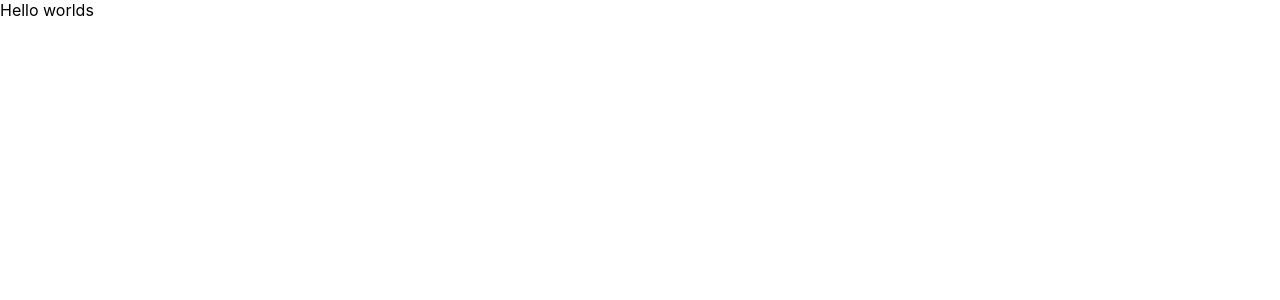
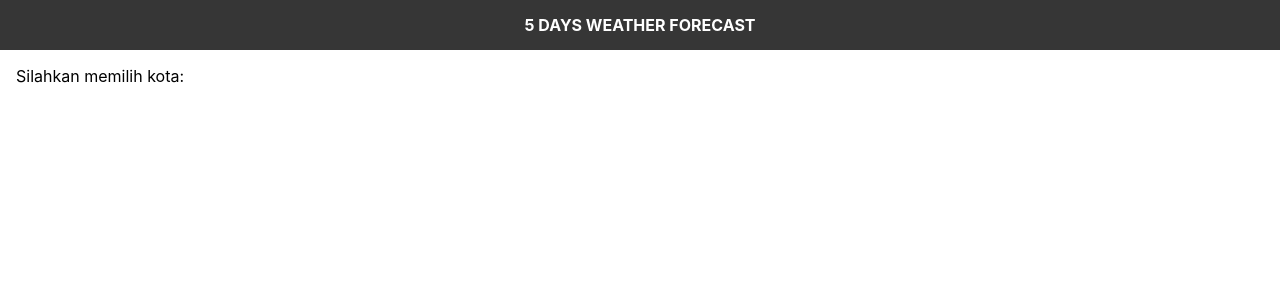
Before and after one commit to faisalridwan55/SIRCLO-frontend, a React (Create React App) app in the folder Iklim/iklim-app/: page /home in a window 1280 px wide. Shown: the top 300 px of the page. Built offline with nearby package versions, Linux system fonts and the light colour scheme.

Commit message:
Init Home page

```diff
--- /dev/null
+++ b/Iklim/iklim-app/src/containers/App/index.tsx
@@ -0,0 +1,32 @@
+import React from "react";
+import styled from "styled-components";
+import { createBrowserHistory } from "history";
+import { Switch, Router, Route, Redirect } from "react-router-dom";
+
+import { Row } from "src/components";
+import Home from "src/containers/Home";
+import { Colors } from "src/styles/themes";
+import { TextBold } from "src/components/Text";
+
+const customHistory = createBrowserHistory();
+
+export default function App() {
+  return (
+    <Router history={customHistory}>
+      <Navbar>
+        <TextBold color={Colors.white}>5 DAYS WEATHER FORECAST</TextBold>
+      </Navbar>
+      <Switch>
+        <Route exact path="/" render={() => <Redirect to="/home" />} />
+        <Route exact path="/home" component={Home} />
+      </Switch>
+    </Router>
+  );
+}
+
+const Navbar = styled(Row)<any>`
+  min-height: 50px;
+  align-items: center;
+  justify-content: center;
+  background-color: ${Colors.black2};
+`;
--- /dev/null
+++ b/Iklim/iklim-app/src/containers/Home/index.tsx
@@ -0,0 +1,13 @@
+import React from "react";
+import { Container, Row, Box } from "src/components";
+import { Sizes } from "src/styles/themes";
+
+export default function Home() {
+  return (
+    <Container>
+      <Box rowSpacing={Sizes.spacing.smaller}>
+        <Row>Silahkan memilih kota:</Row>
+      </Box>
+    </Container>
+  );
+}
--- a/Iklim/iklim-app/src/index.tsx
+++ b/Iklim/iklim-app/src/index.tsx
@@ -1,11 +1,13 @@
 import React from 'react';
 import ReactDOM from 'react-dom';
+
 import './index.css';
+import App from './containers/App';
 import * as serviceWorker from './serviceWorker';
 
 ReactDOM.render(
   <React.StrictMode>
-    Hello worlds
+    <App />
   </React.StrictMode>,
   document.getElementById('root')
 );
```
Also changed, not shown: Iklim/iklim-app/src/containers/Home/samples.ts (added, +26 -0 lines).
